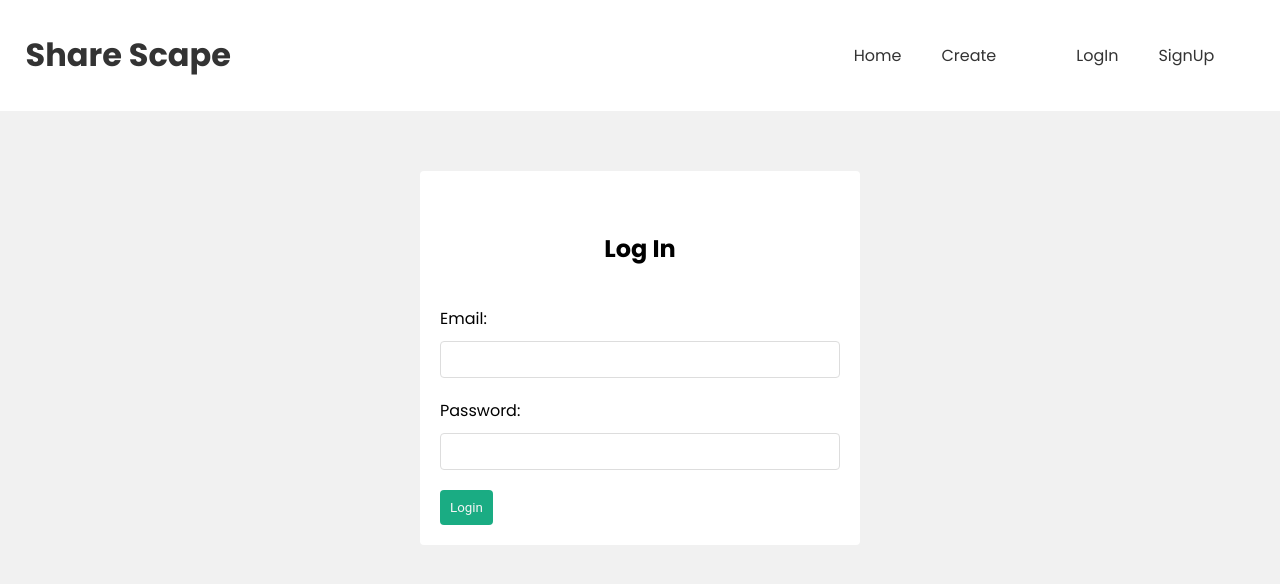
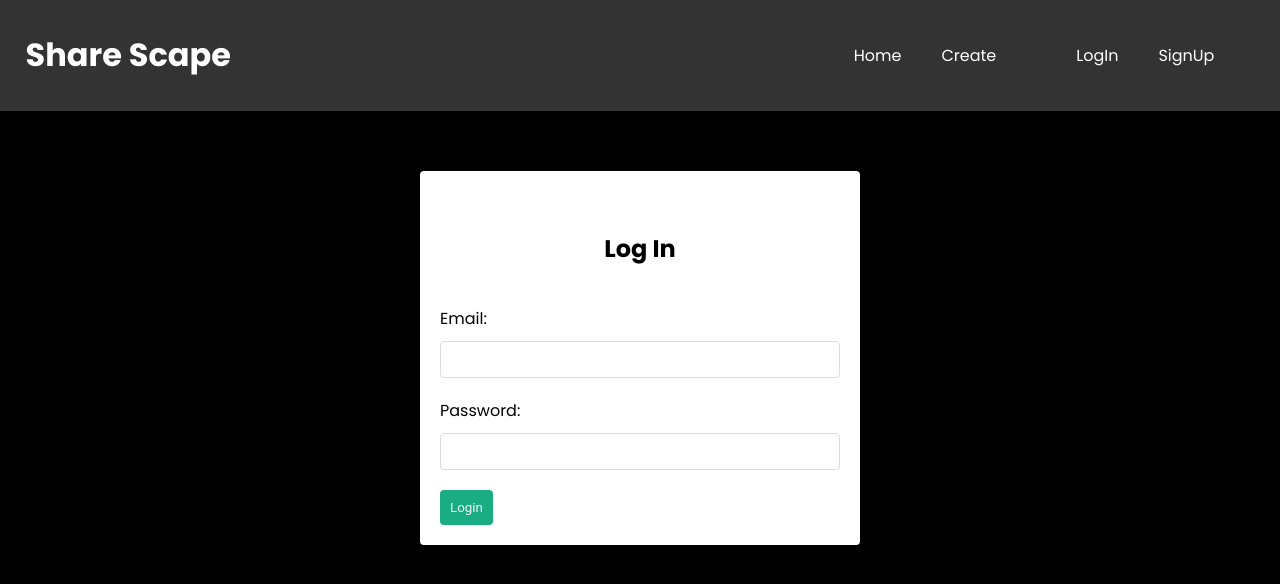
Before and after one commit to Haregewoyn-Soramo/Share-Space-React-SBA, a React (Vite) app in the folder frontend/: page /login in a window 1280 px wide. Shown: the top 584 px of the page. Built offline with nearby package versions, Linux system fonts and the light colour scheme.

Commit message:
react SBA

```diff
--- a/frontend/src/App.css
+++ b/frontend/src/App.css
@@ -8,6 +8,7 @@ body{
   background: #f1f1f1;
   margin: 0;
   font-family:'poppins';
+  background: black;
 }
 
 header{
@@ -20,10 +21,12 @@ header .container{
   display:flex;
   align-items: center;
   justify-content: space-between;
+  background: #333;
+  color: whitesmoke;
 }
 
 header a{
-  color: #333;
+  color: white;
   text-decoration: none;
 }
 nav ul {
@@ -159,9 +162,19 @@ input.errorState{
   border-radius: 4px;
 }
 .imageSlide{
-  margin-top: 20px;
+  margin-top: 50px;
+  width: 80%;
+  display: flex;
+  align-items: center;
+  justify-content: center;
+  /* background: #333; */
+  padding: 50px;
+  margin-left: 0;
+}
+/* .imageSlide img{
   width: 100%;
-}
+  border: 10px;
+} */
 .home{
   display: flex;
   flex-direction: column;
--- a/frontend/src/pages/Home.jsx
+++ b/frontend/src/pages/Home.jsx
@@ -45,6 +45,7 @@ const Home = ()=>{
       <div className="imageSlide">
         <ImageSlide products={products}/>
       </div>
+      <hr />
     </div>
   );
 }
```
